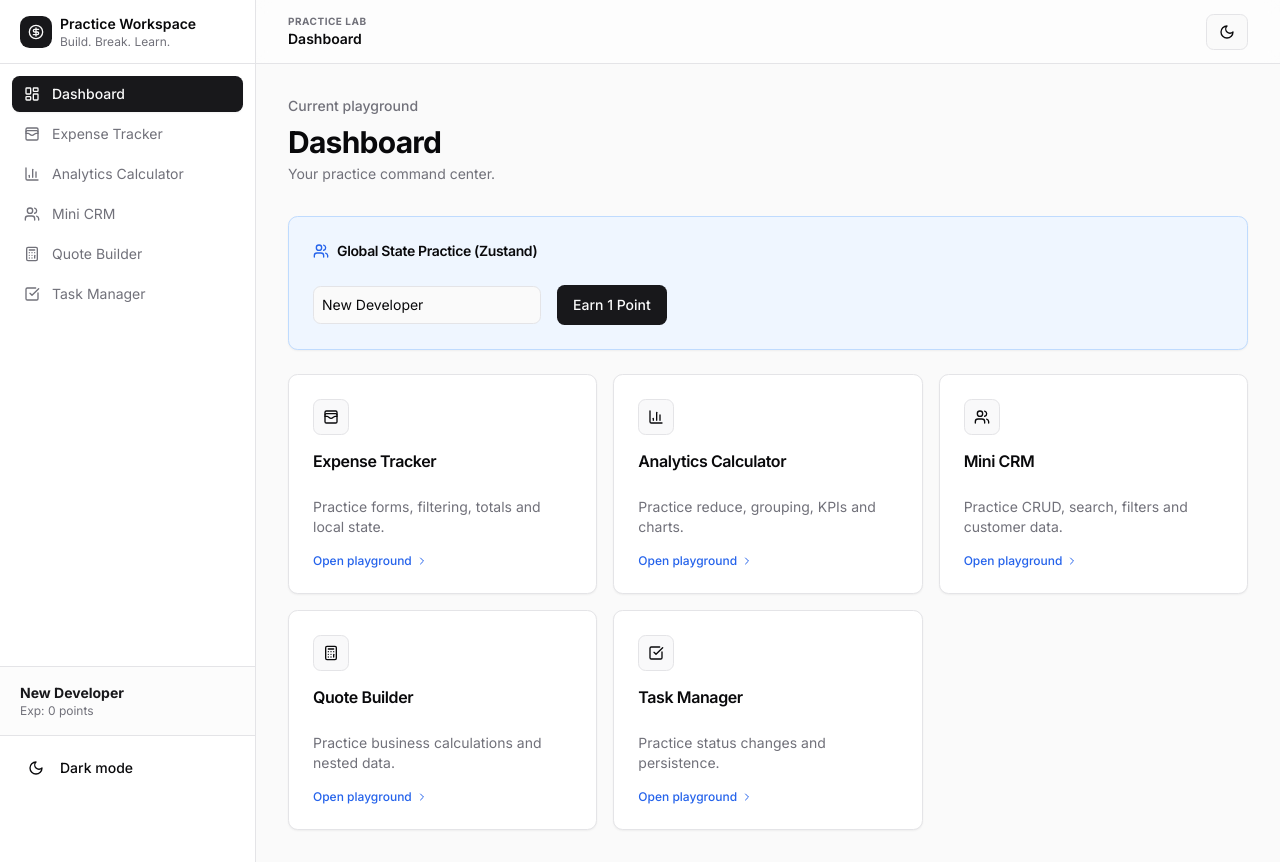
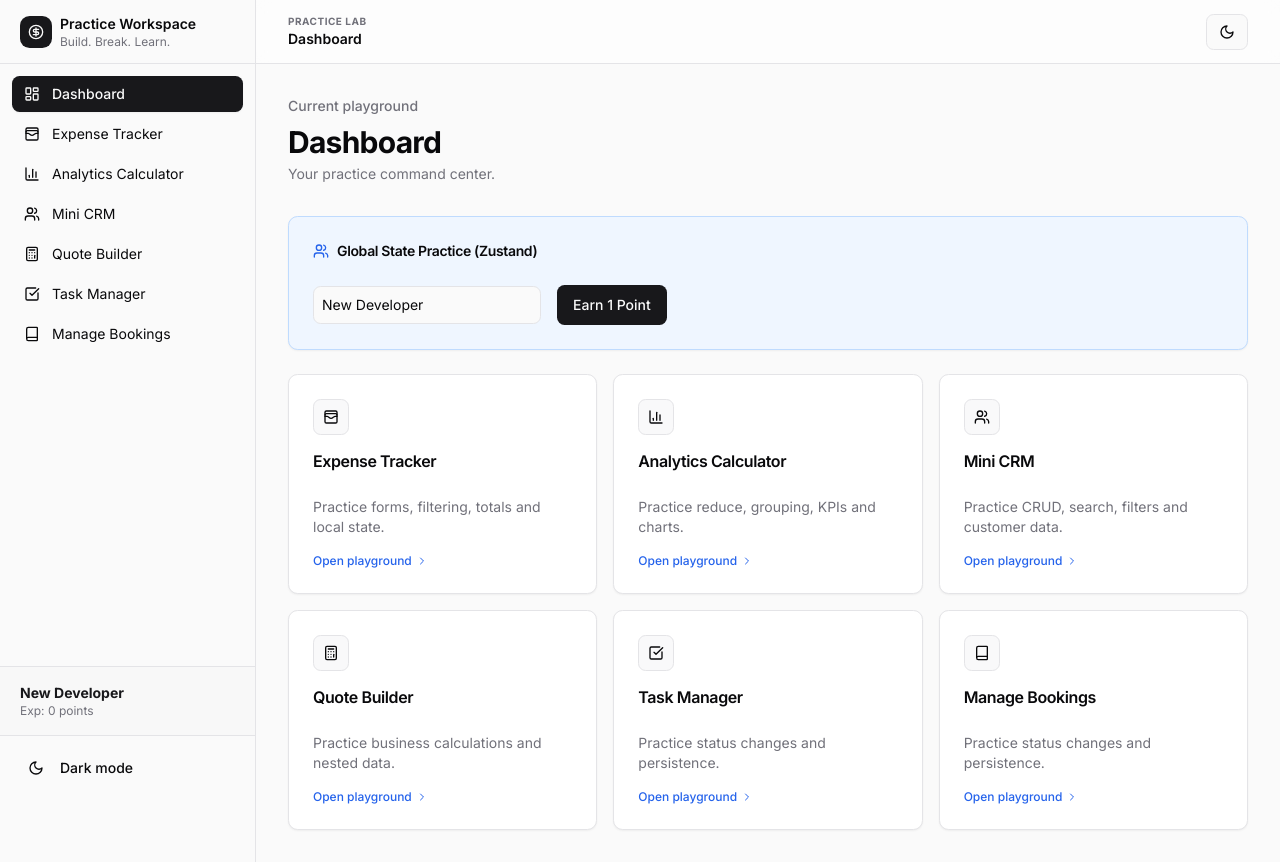
Before and after one commit to Greyhertz/practice-workspace, a React (Vite) app: page /dashboard in a window 1280 px wide. Built offline with nearby package versions, Linux system fonts and the light colour scheme.

Commit message:
Feat:up\dated dash board layout

```diff
--- a/src/components/ui/layout/dashboard-layout.tsx
+++ b/src/components/ui/layout/dashboard-layout.tsx
@@ -1,6 +1,7 @@
 import { useState, useEffect } from "react";
 import {
   BarChart3,
+  Book,
   Calculator,
   CheckSquare,
   ChevronRight,
@@ -22,6 +23,7 @@ import MiniCRM from "@/pages/sub-pages/mini-crm"; // Fixed import
 import { useUserStore } from "@/store/useUserStore";
 import { Button } from "../button";
 import { Card, CardHeader, CardTitle, CardContent } from "../card";
+import TaskManager from "@/pages/sub-pages/task-manger";
 
 const projects = [
   {
@@ -70,6 +72,14 @@ const projects = [
     icon: CheckSquare,
     description: "Practice status changes and persistence.",
     path: "/dashboard/task-manager",
+    component: <TaskManager />,
+  },
+  {
+    id: "bookings",
+    label: "Manage Bookings",
+    icon: Book,
+    description: "Practice status changes and persistence.",
+    path: "/dashboard/bookings",
     component: <Booking />,
   },
 ];
@@ -88,7 +98,7 @@ export default function Dashboard() {
       <div className="min-h-screen bg-background text-foreground transition-colors duration-300">
         <div className="flex min-h-screen">
           {/* Sidebar */}
-          <aside className="hidden w-64 border-r bg-card md:block">
+          <aside className="hidden w-64 border-r bg-background md:block">
             <div className="sticky top-0 flex h-screen flex-col">
               <div className="flex h-16 items-center gap-2 border-b px-5">
                 <div className="flex h-8 w-8 items-center justify-center rounded-lg bg-primary text-primary-foreground">
@@ -111,7 +121,7 @@ export default function Dashboard() {
                       className={`flex w-full items-center gap-3 rounded-md px-3 py-2 text-left text-sm transition-all ${
                         isSelected
                           ? "bg-primary text-primary-foreground font-medium shadow-sm"
-                          : "text-muted-foreground hover:bg-accent hover:text-foreground"
+                          : "text-muted-primary hover:bg-accent hover:text-foreground"
                       }`}
                     >
                       <Icon className="h-4 w-4 shrink-0" />
@@ -136,7 +146,7 @@ export default function Dashboard() {
           </aside>
 
           <main className="flex-1 flex flex-col">
-            <header className="flex h-16 items-center justify-between border-b bg-card/50 backdrop-blur px-5 md:px-8">
+            <header className="flex h-16 items-center justify-between border-b bg-card/50 backdrop-blur px-5 md:px-8 sticky top-0 ">
               <div>
                 <p className="text-[10px] uppercase tracking-wider text-muted-foreground font-bold">Practice Lab</p>
                 <h1 className="text-sm font-semibold">{current?.label}</h1>
@@ -171,7 +181,7 @@ export default function Dashboard() {
                         value={userName}
                         onChange={(e) => useUserStore.getState().updateName(e.target.value)}
                       />
-                      <Button variant="default" onClick={() => useUserStore.getState().addPoint()}>
+                      <Button variant="default" onClick={() => useUserStore.getState().addPoint}>
                         Earn 1 Point
                       </Button>
                     </CardContent>
```
